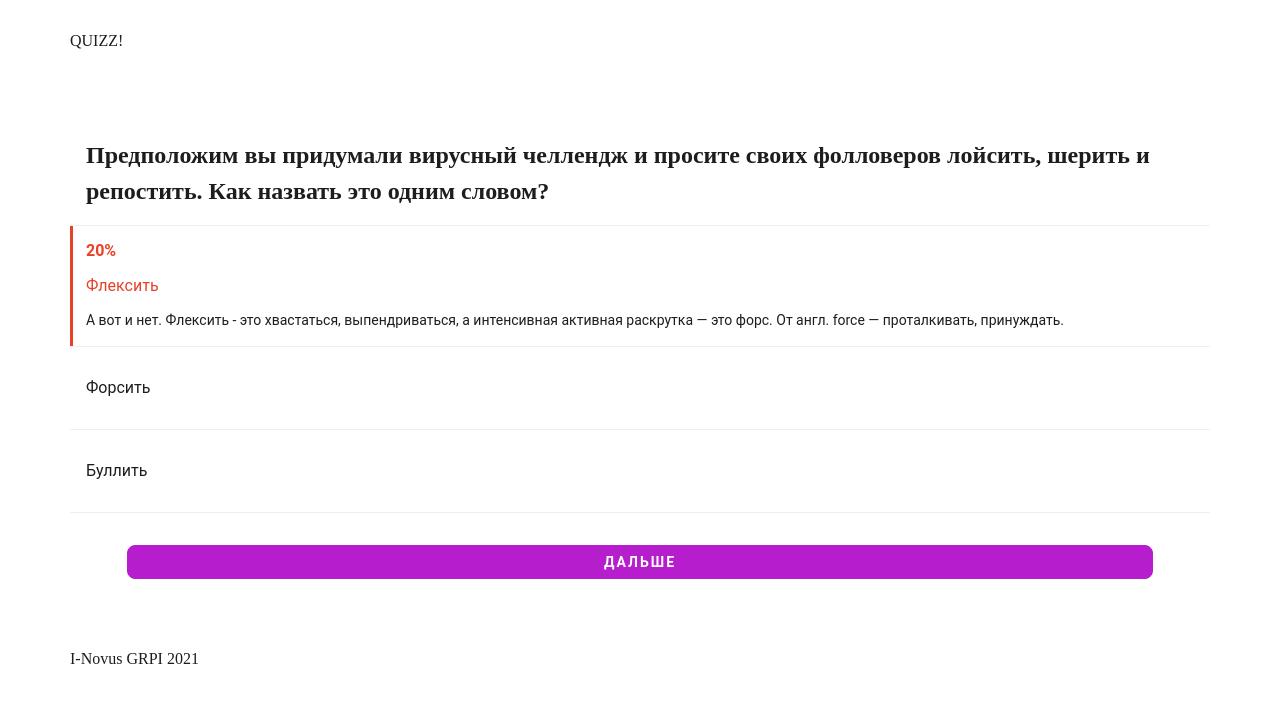
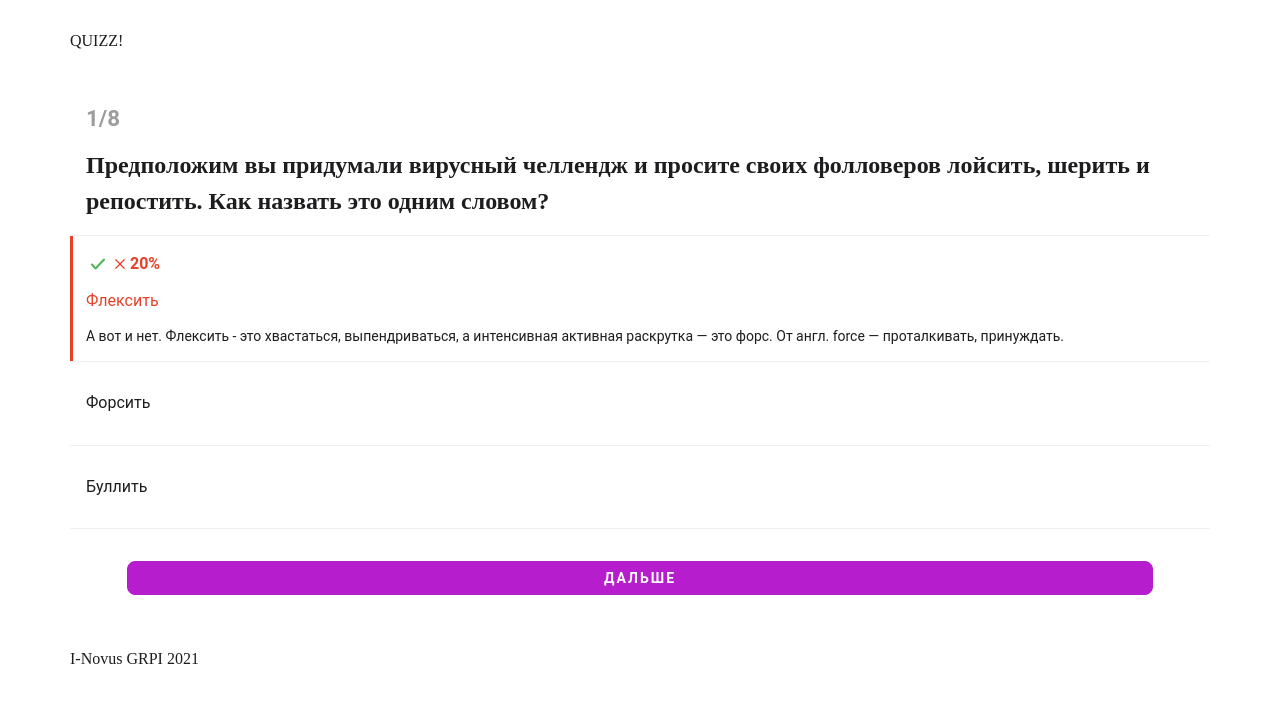
Before and after one commit to rnuravtsev/react-corporate, a React (Create React App) app: page / in a window 1280 px wide. Both pictures are taken after a click on the button "Флексить". Shown: the top 702 px of the page. Built offline with nearby package versions, Linux system fonts and the light colour scheme.

Commit message:
Нумеровка вопросов, иконки для статуса выбора

```diff
--- a/src/components/Answers/Answers.css
+++ b/src/components/Answers/Answers.css
@@ -11,8 +11,6 @@
   border-bottom: 1px solid var(--answer-border-color);
 }
 
-.answers__item:hover,
-.answers__item:focus,
 .answers__item:active {
   background-color: var(--answer-active-bg-color);
 }
@@ -57,14 +55,21 @@
   cursor: pointer;
 }
 
-.answers__button:hover {
-  opacity: 0.75;
-}
-
 .answers__percentage {
+  display: flex;
+  gap: 5px;
+  align-items: center;
   font-weight: 700;
 }
 
 .answers__hint {
   font-size: 14px;
 }
+
+.answers__icon_checkmark {
+  fill: var(--answer-correct-color);
+}
+
+.answers__icon_cross {
+  fill: var(--answer-wrong-color);
+}
--- a/src/components/AnswersItem/AnswersItem.tsx
+++ b/src/components/AnswersItem/AnswersItem.tsx
@@ -1,6 +1,6 @@
 import React, { useState } from 'react';
-import '../../images/checkmark.svg';
-import '../../images/cross.svg';
+import {ReactComponent as CheckmarkIcon} from '../../images/checkmark.svg';
+import {ReactComponent as CrossIcon} from '../../images/cross.svg';
 import classNames from 'classnames';
 
 interface IAnswersItem {
@@ -20,6 +20,8 @@ const AnswersItem: React.FC<IAnswersItem> = ({isCorrect, text, hint, percent})
     <li className={classNames("answers__item", {"answers__item_correct": selected && isCorrect}, {"answers__item_wrong": selected && !isCorrect})}>
       {selected && (
         <span className="answers__percentage">
+          <CheckmarkIcon className="answers__icon answers__icon_checkmark" width={24} height={24}/>
+          <CrossIcon className="answers__icon answers__icon_cross" width={10} height={10}/>
           {percent}%
         </span>
       )}
--- a/src/components/Card/Card.css
+++ b/src/components/Card/Card.css
@@ -2,6 +2,13 @@
   padding: 1rem 0;
   font-family: 'Roboto', sans-serif;
   border-radius: 1rem;
+}
+
+.card__number {
+  padding: 0 1rem;
+  font-weight: 700;
+  font-size: 1.4rem;
+  color: var(--gray-text);
 }
 
 .card__title {
--- a/src/components/Card/Card.tsx
+++ b/src/components/Card/Card.tsx
@@ -10,6 +10,7 @@ interface ICardProps {
 export const Card: React.FC<ICardProps> = ({questions}) => {
   return (
     <div className="card">
+      <div className="card__number">1/8</div>
       <h3 className="card__title">
         {questions[0].title}
       </h3>
--- a/src/index.css
+++ b/src/index.css
@@ -14,7 +14,14 @@
   box-sizing: border-box;
 }
 
+a,
+button {
+  -webkit-tap-highlight-color: transparent;
+}
+
 body {
+  /* Для изогнутых экранов */
+  padding: 0 10px;
   min-width: 320px;
   font-size: 16px;
   color: var(--main-text);
```
Also changed, not shown: src/images/checkmark.svg.
